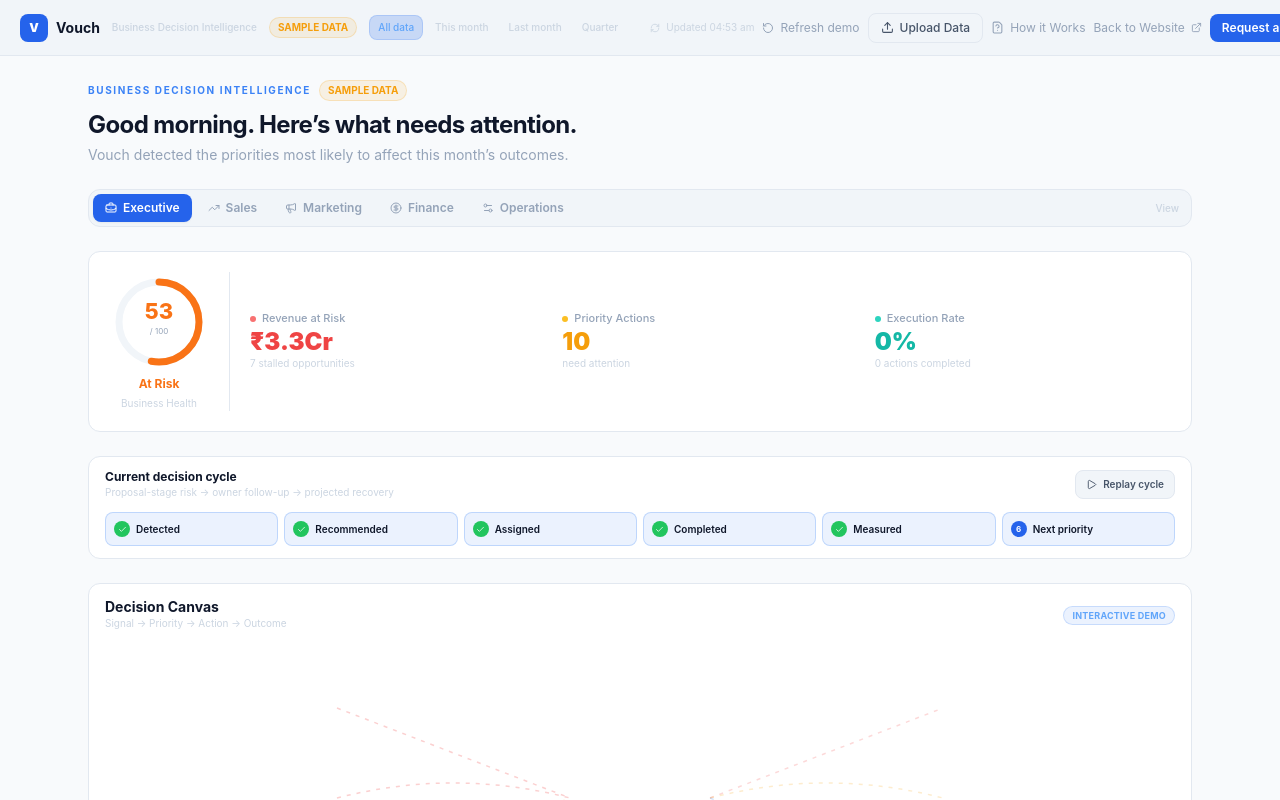
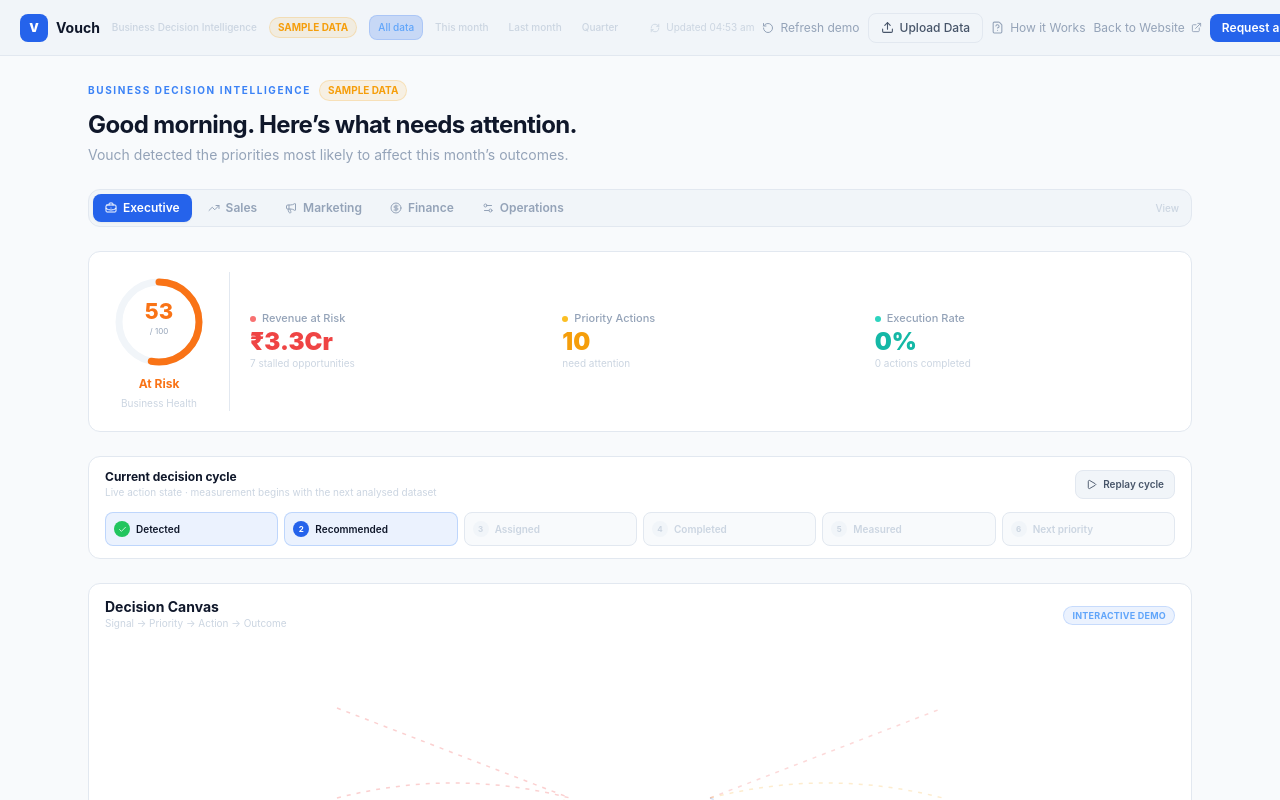
Before and after one commit to shivasricharan/vouchcc, a Next.js app: page / in a window 1280 px wide. Built offline with nearby package versions, Linux system fonts and the light colour scheme.

Commit message:
Reconcile records, risks, and action execution

```diff
--- a/components/dashboard/DecisionLoop.tsx
+++ b/components/dashboard/DecisionLoop.tsx
@@ -2,22 +2,32 @@
 
 import { useEffect, useState } from 'react';
 import { Check, Play, RotateCcw } from 'lucide-react';
+import { useDashboard } from '@/context/DashboardContext';
 
 const steps = ['Detected', 'Recommended', 'Assigned', 'Completed', 'Measured', 'Next priority'];
 
 export default function DecisionLoop() {
-  const [active, setActive] = useState(5);
+  const { actions } = useDashboard();
+  const assigned = actions.some(action => ['assigned', 'in_progress', 'completed'].includes(action.status));
+  const inProgress = actions.some(action => ['in_progress', 'completed'].includes(action.status));
+  const completed = actions.some(action => action.status === 'completed');
+  const realStep = completed ? 4 : inProgress ? 3 : assigned ? 2 : 1;
+  const [active, setActive] = useState(realStep);
   const [replaying, setReplaying] = useState(false);
 
   useEffect(() => {
+    if (!replaying) setActive(realStep);
+  }, [realStep, replaying]);
+
+  useEffect(() => {
     if (!replaying) return;
-    if (active >= steps.length - 1) {
+    if (active >= realStep) {
       const done = window.setTimeout(() => setReplaying(false), 650);
       return () => window.clearTimeout(done);
     }
     const timer = window.setTimeout(() => setActive(value => value + 1), 520);
     return () => window.clearTimeout(timer);
-  }, [active, replaying]);
+  }, [active, replaying, realStep]);
 
   const replay = () => { setActive(0); setReplaying(true); };
 
@@ -26,7 +36,7 @@ export default function DecisionLoop() {
       <div className="flex items-center justify-between gap-3">
         <div>
           <h2 className="text-xs font-bold text-th-heading">Current decision cycle</h2>
-          <p className="text-[10px] text-th-faint">Proposal-stage risk → owner follow-up → projected recovery</p>
+          <p className="text-[10px] text-th-faint">Live action state · measurement begins with the next analysed dataset</p>
         </div>
         <button onClick={replay} disabled={replaying} className="flex items-center gap-1.5 rounded-lg border border-th-border bg-th-hover px-2.5 py-1.5 text-[10px] font-semibold text-th-body transition-colors hover:text-th-heading disabled:opacity-60">
           {replaying ? <RotateCcw size={11} className="animate-spin" /> : <Play size={11} />}
```
